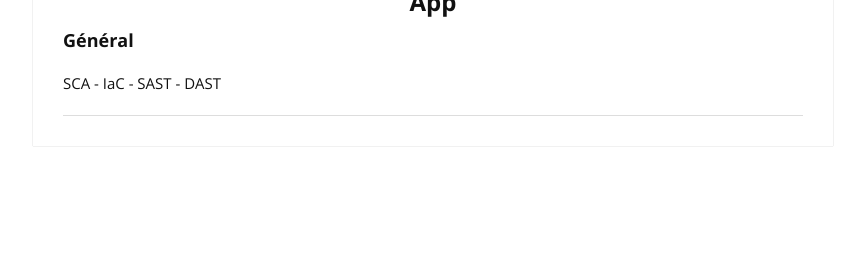
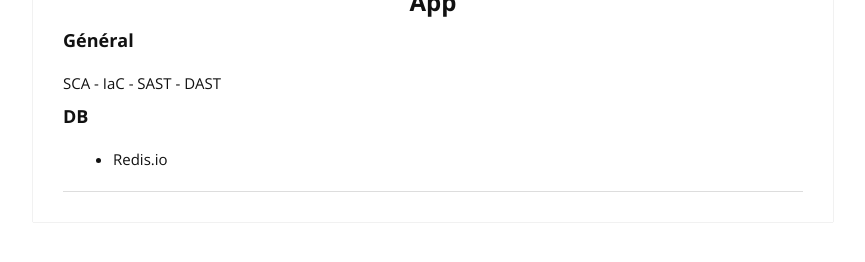
Before and after one commit to cylmat/cylmat.github.io, a Jekyll site: the page built from _pages/APP.md, in a window 1280 px wide. Shown: the part 244-506 px from the top of the page, without its empty margins (207-1072 px from the left). Built offline with Jekyll 4.4.1, drawn with Linux system fonts in a browser that asks for light colours; nearby versions of some CDN libraries.

Commit message:
Update APP.md

```diff
--- a/_pages/APP.md
+++ b/_pages/APP.md
@@ -9,3 +9,6 @@ permalink: /app/
 ### Général
 
 SCA - IaC - SAST - DAST
+
+### DB
+- Redis.io
```
